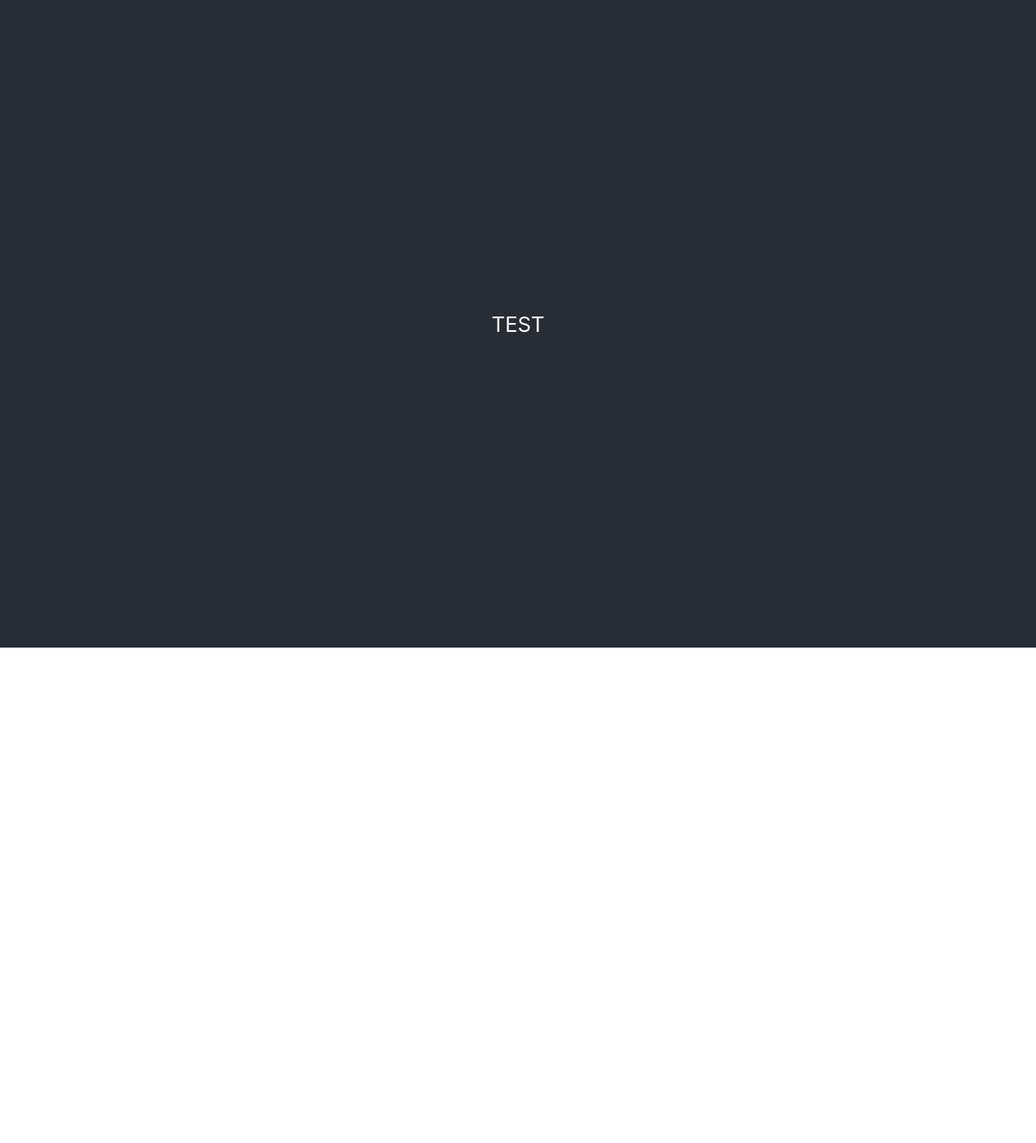
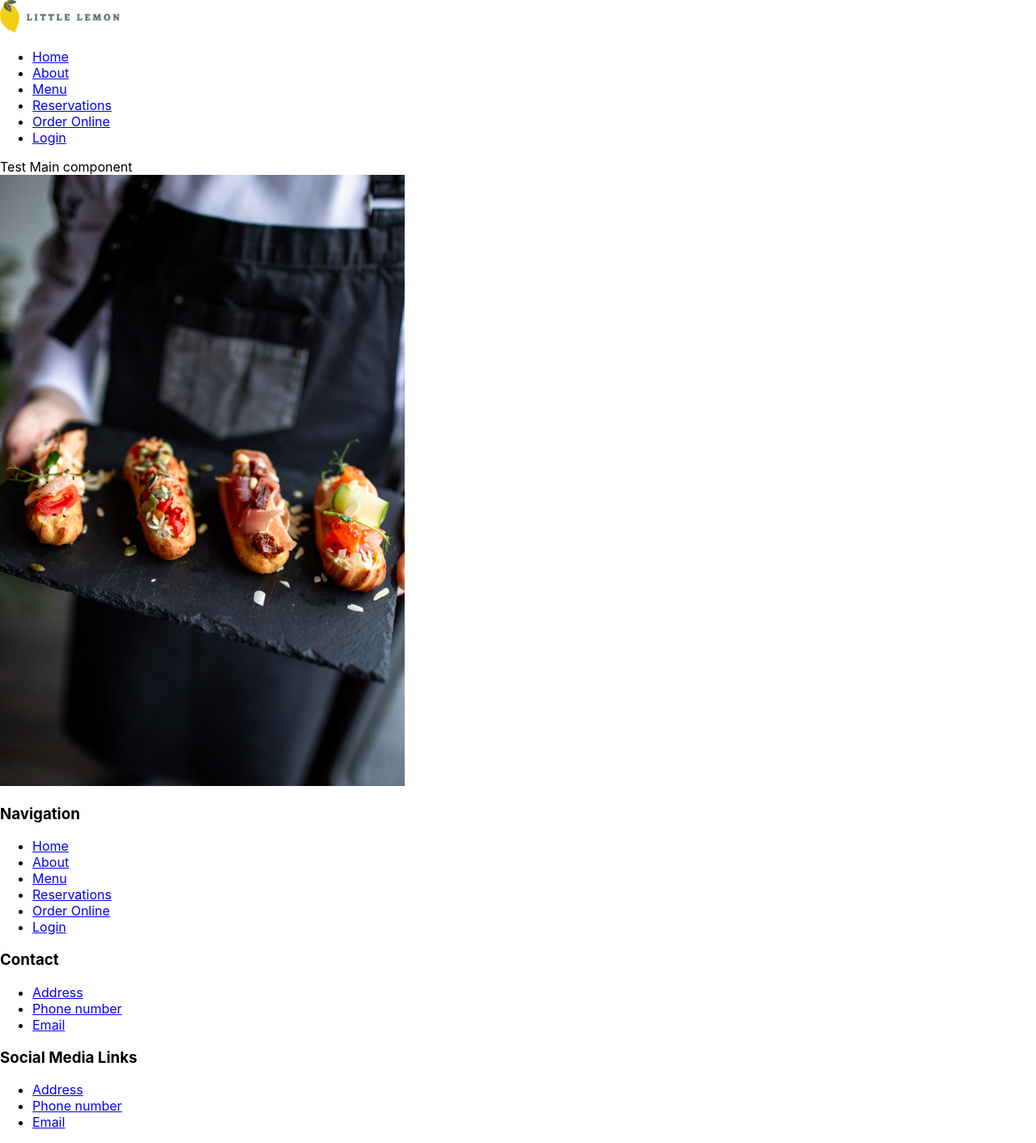
Before and after one commit to SavaEmanuelCostin/courseraFinalProject, a React (Create React App) app in the folder my-app/: page / in a window 1280 px wide. Shown: the whole page at 81% size. Before the commit the page ends 800 px from the top, so only its background shows below. Built offline with nearby package versions, Linux system fonts and the light colour scheme.

Commit message:
initial components + setup

```diff
--- a/my-app/public/index.html
+++ b/my-app/public/index.html
@@ -5,6 +5,10 @@
     <link rel="icon" href="%PUBLIC_URL%/favicon.ico" />
     <meta name="viewport" content="width=device-width, initial-scale=1" />
     <meta name="theme-color" content="#000000" />
+    <meta name="description" content="Enjoy delicious Mediterranean cuisine at Little Lemon, a cozy restaurant open daily in the heart of the city. Book a table and experience the authentic taste of the Mediterranean."/>
+    <meta name="og:title" content="One Place Eating"/>
+    <meta name="og:description" content="Enjoy delicious food"/>
+    <meta name="og:image" content="https://example.com/ogp.jpg"/>
     <meta
       name="description"
       content="Web site created using create-react-app"
--- a/my-app/src/App.js
+++ b/my-app/src/App.js
@@ -1,12 +1,14 @@
-import logo from './logo.svg';
+import Header from "./components/Header";
+import Main from "./components/Main";
+import Footer from "./components/Footer";
 import './App.css';
 
 function App() {
   return (
-    <div className="App">
-      <header className="App-header">
-        TEST
-      </header>
+    <div className="container container-main">
+      <Header />
+      <Main />
+      <Footer />
     </div>
   );
 }
--- /dev/null
+++ b/my-app/src/components/Footer.js
@@ -0,0 +1,69 @@
+
+import FooterImage from "../images/restauranfood.jpg";
+
+const Footer = () => {
+
+  return (
+    <footer>
+        <div className="footer-image-container">
+            <img src={FooterImage} alt="Footer img"></img>
+        </div>
+        <div className="footer-links-container">
+            <div>
+                <h3>Navigation</h3>
+                <ul>
+                    <li>
+                        <a href="#Home">Home</a>
+                    </li>
+                    <li>
+                        <a href="#About">About</a>
+                    </li>
+                    <li>
+                        <a href="#Menu">Menu</a>
+                    </li>
+                    <li>
+                        <a href="#Reservations">Reservations</a>
+                    </li>
+                    <li>
+                        <a href="#OrderOnline">Order Online</a>
+                    </li>
+                    <li>
+                        <a href="#Login">Login</a>
+                    </li>
+                </ul>
+            </div>
+
+            <div>
+                <h3>Contact</h3>
+                <ul>
+                    <li>
+                        <a href="#Address">Address</a>
+                    </li>
+                    <li>
+                        <a href="#PhoneNumber">Phone number</a>
+                    </li>
+                    <li>
+                        <a href="#Email">Email</a>
+                    </li>
+                </ul>
+            </div>
+
+            <div>
+                <h3>Social Media Links</h3>
+                <ul>
+                    <li>
+                        <a href="#Address">Address</a>
+                    </li>
+                    <li>
+                        <a href="#PhoneNumber">Phone number</a>
+                    </li>
+                    <li>
+                        <a href="#Email">Email</a>
+                    </li>
+                </ul>
+            </div>
+        </div>
+    </footer>
+  );
+};
+export default Footer;
--- /dev/null
+++ b/my-app/src/components/Header.js
@@ -0,0 +1,39 @@
+
+import Logo from "../images/Logo.svg";
+
+
+const Header = () => {
+
+  return (
+    <header>
+        <div className="logo-container">
+            <img src={Logo} alt="Logo"></img>
+        </div>
+        <div className="nav-container">
+            <nav>
+                <ul>
+                    <li>
+                        <a href="#Home">Home</a>
+                    </li>
+                    <li>
+                        <a href="#About">About</a>
+                    </li>
+                    <li>
+                        <a href="#Menu">Menu</a>
+                    </li>
+                    <li>
+                        <a href="#Reservations">Reservations</a>
+                    </li>
+                    <li>
+                        <a href="#OrderOnline">Order Online</a>
+                    </li>
+                    <li>
+                        <a href="#Login">Login</a>
+                    </li>
+                </ul>
+            </nav>
+        </div>
+    </header>
+  );
+};
+export default Header;
--- /dev/null
+++ b/my-app/src/components/Main.js
@@ -0,0 +1,8 @@
+
+const Main = () => {
+
+  return (
+    <main>Test Main component</main>
+  );
+};
+export default Main;
```
Also changed, not shown: my-app/src/images/Logo.svg (added), my-app/src/images/restauranfood.jpg (added).
